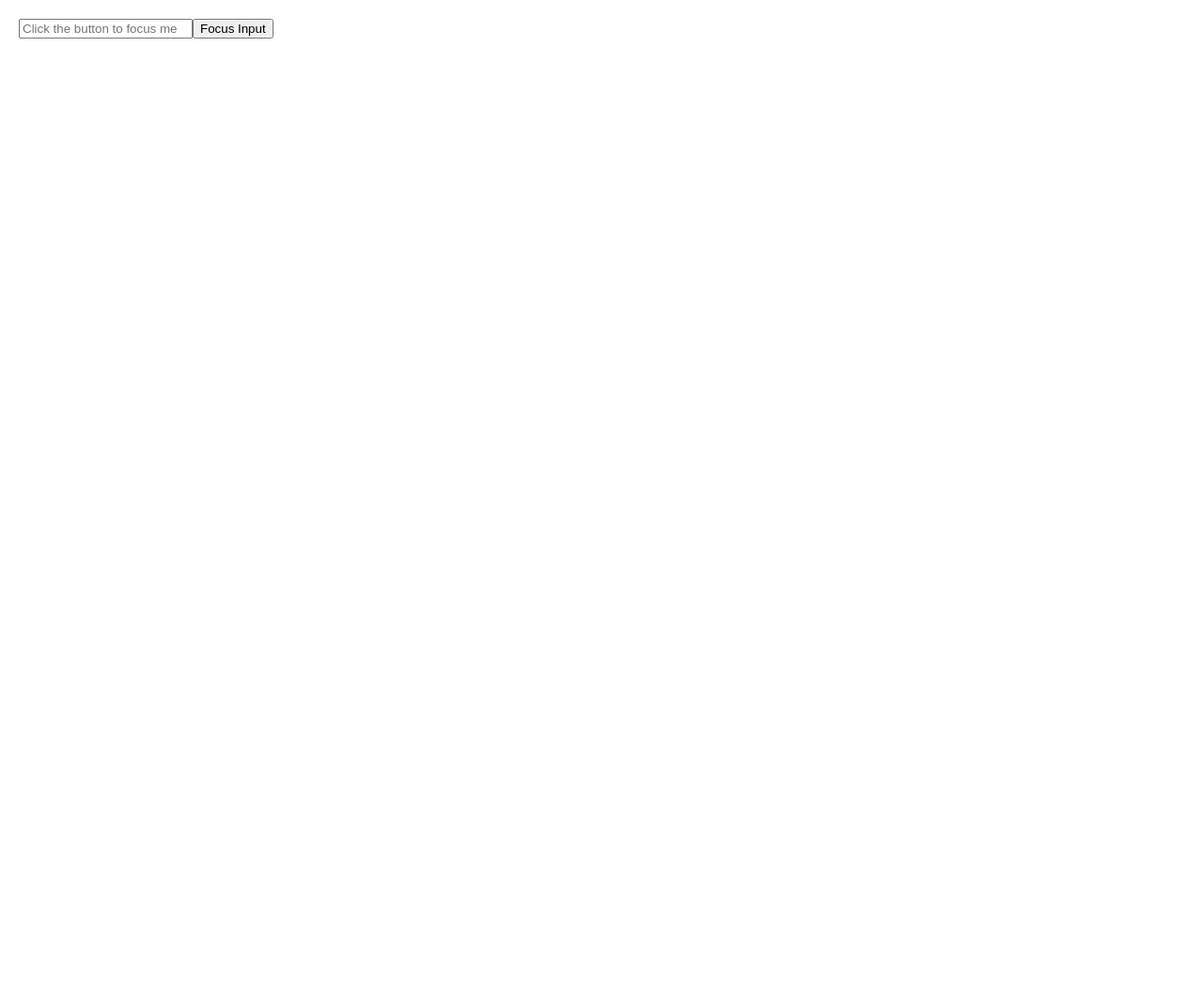
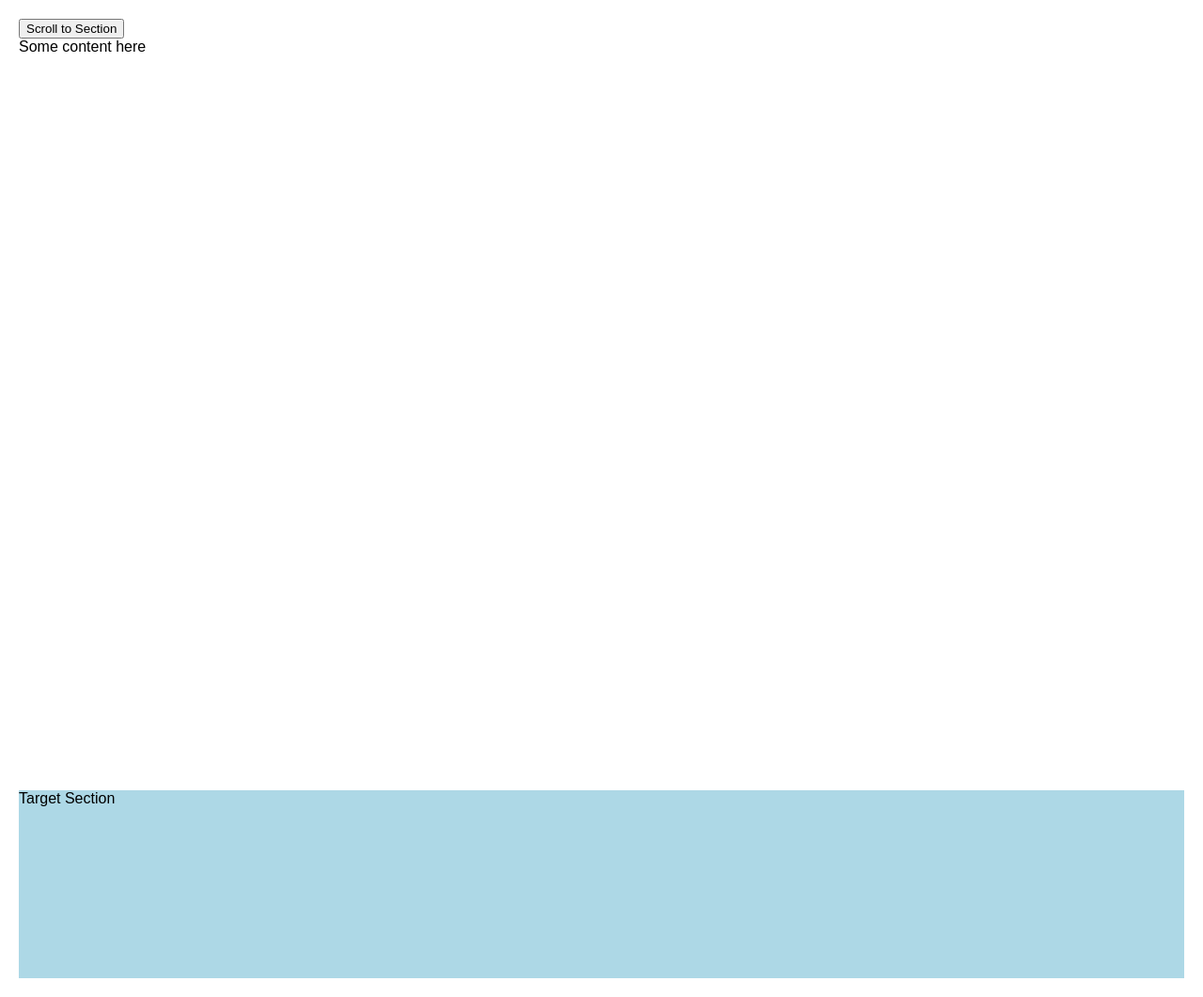
Before and after one commit to mehedihasanshohan/declaration-react, a React (Vite) app: page / in a window 1280 px wide. Shown: the whole page at 94% size. Before the commit the page ends 800 px from the top, so only its background shows below. Built offline with nearby package versions, Linux system fonts and the light colour scheme.

Commit message:
scrolling to a section with ref

```diff
--- a/src/App.jsx
+++ b/src/App.jsx
@@ -10,6 +10,7 @@ import Stopwatch from './component/StopWatch'
 import Travel from './component/Travel'
 import FocusInput from './component/FocusInput'
 import './style.css'
+import ScrollToSection from './component/Scrolling'
 
 
 function App() {
@@ -26,7 +27,8 @@ function App() {
         {/* <Accordion></Accordion> */}
         {/* <Ref></Ref> */}
         {/* <Stopwatch></Stopwatch> */}
-        <FocusInput></FocusInput>
+        {/* <FocusInput></FocusInput> */}
+        <ScrollToSection></ScrollToSection>
     </>
   )
 }
--- /dev/null
+++ b/src/component/Scrolling.jsx
@@ -0,0 +1,28 @@
+import { useRef } from 'react';
+
+function ScrollToSection() {
+  // Step 1: Create a ref for the section you want to scroll to
+  const sectionRef = useRef(null);
+
+  // Step 2: Define a function that triggers the scroll
+  const scrollToSection = () => {
+    sectionRef.current.scrollIntoView({ behavior: 'smooth', block: 'start' });
+  };
+
+  return (
+    <div>
+      {/* Button to trigger the scroll */}
+      <button onClick={scrollToSection}>Scroll to Section</button>
+
+      {/* Some filler content to create space on the page */}
+      <div style={{ height: '800px' }}>Some content here</div>
+
+      {/* Step 3: Attach the ref to the target section */}
+      <div ref={sectionRef} style={{ height: '200px', backgroundColor: 'lightblue' }}>
+        Target Section
+      </div>
+    </div>
+  );
+}
+
+export default ScrollToSection;
```
